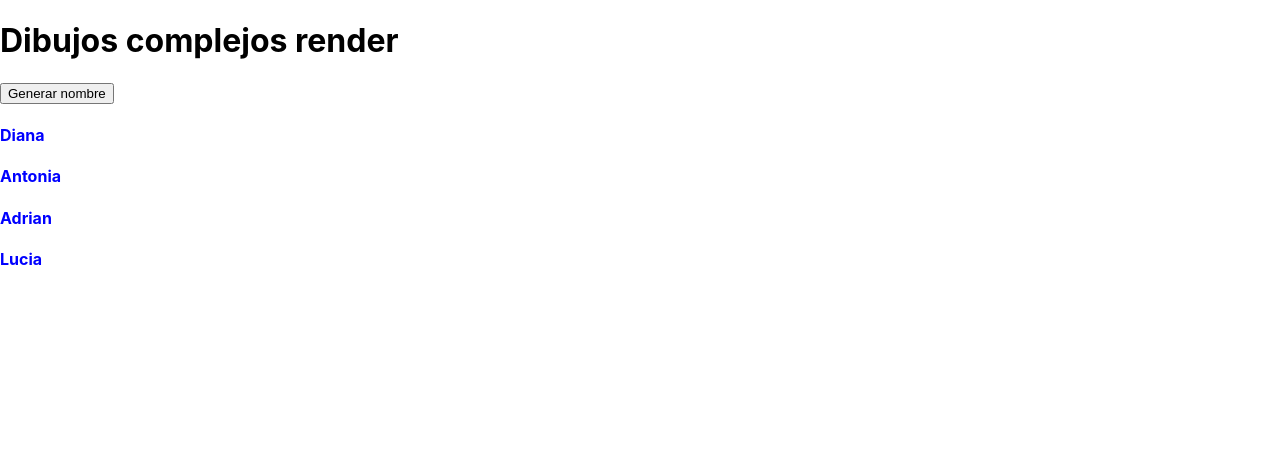
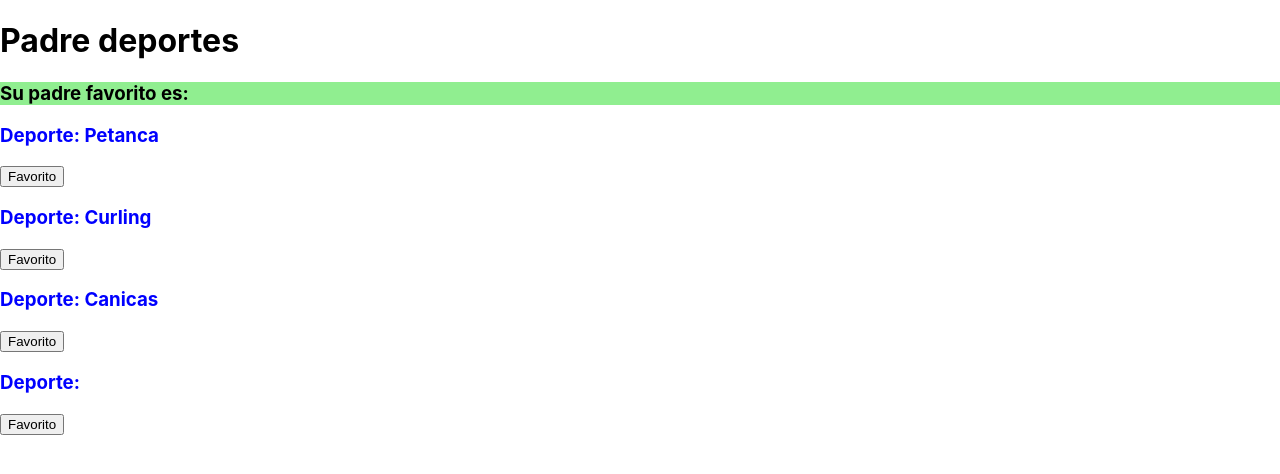
Before and after one commit to IvanBarrenoTejero/inciosreact, a React (Create React App) app: page / in a window 1280 px wide. Shown: the top 474 px of the page. Built offline with nearby package versions, Linux system fonts and the light colour scheme.

Commit message:
Hijo y Padre Deportes realizado

```diff
--- /dev/null
+++ b/src/components/HijoDeporte.jsx
@@ -0,0 +1,24 @@
+import { Component } from "react";
+
+export default class HijoDeport extends Component {
+    seleccionarFavorito = () => {
+        //CUANDO DESEEMOS, LLAMAMOS AL PADRE MEDAINTE SU METODO
+        //EN PROPS
+        this.props.mostrarFavorito(this.props.nombre);
+    }
+
+    render () {
+        return (
+            <div>
+                <h3 style={{color: "blue"}}>
+                    Deporte: {this.props.nombre}
+                </h3>
+                <button onClick={this.seleccionarFavorito}>
+                    Favorito
+                </button>
+            </div>
+        )
+    }
+
+
+}
--- /dev/null
+++ b/src/components/PadreDeportes.jsx
@@ -0,0 +1,32 @@
+import {Component} from "react";
+import HijoDeporte from "./HijoDeporte";
+
+export default class PadreDeportes extends Component {
+
+    deportes  = ["Petanca", "Curling", "Canicas", ""]
+
+    state = {
+        favorito: ""
+    }
+
+    mostrarFavorito = (deporteSeleccionado) => {
+        this.setState({
+            favorito: deporteSeleccionado
+        })
+    }
+
+    render() {
+        return (<div>
+            <h1>Padre deportes</h1>
+            <h3 style={{backgroundColor: "lightgreen"}}>
+                Su padre favorito es: {this.state.favorito}
+            </h3>
+            {
+                this.deportes.map((sport, index) => {
+                    return (<HijoDeporte nombre = {sport} key={index}
+                    mostrarFavorito={this.mostrarFavorito}/>)
+                })
+            }
+        </div>)
+    }
+}
--- a/src/index.js
+++ b/src/index.js
@@ -4,6 +4,7 @@ import "./index.css";
 import reportWebVitals from "./reportWebVitals";
 import DibujosComplejosArray from "./components/DibujosComplejosArray.jsx";
 import DibujosComplejosRender from "./components/DibujosComplejosRender.jsx";
+import PadreDeportes from "./components/PadreDeportes.jsx";
 
 const root = ReactDOM.createRoot(document.getElementById("root"));
 root.render(
@@ -15,7 +16,7 @@ root.render(
       {/* <Contador inicio="15"/> */}
       {/* Coche BMW X5: marca, modelo, velocidad máxima y aceleración */}
       {/* <Car marca="BMW" modelo="X5" velocidadmaxima="250" aceleracion="20" /> */}
-      <DibujosComplejosRender />
+      <PadreDeportes />
     </>
   </React.StrictMode>,
 );
```
